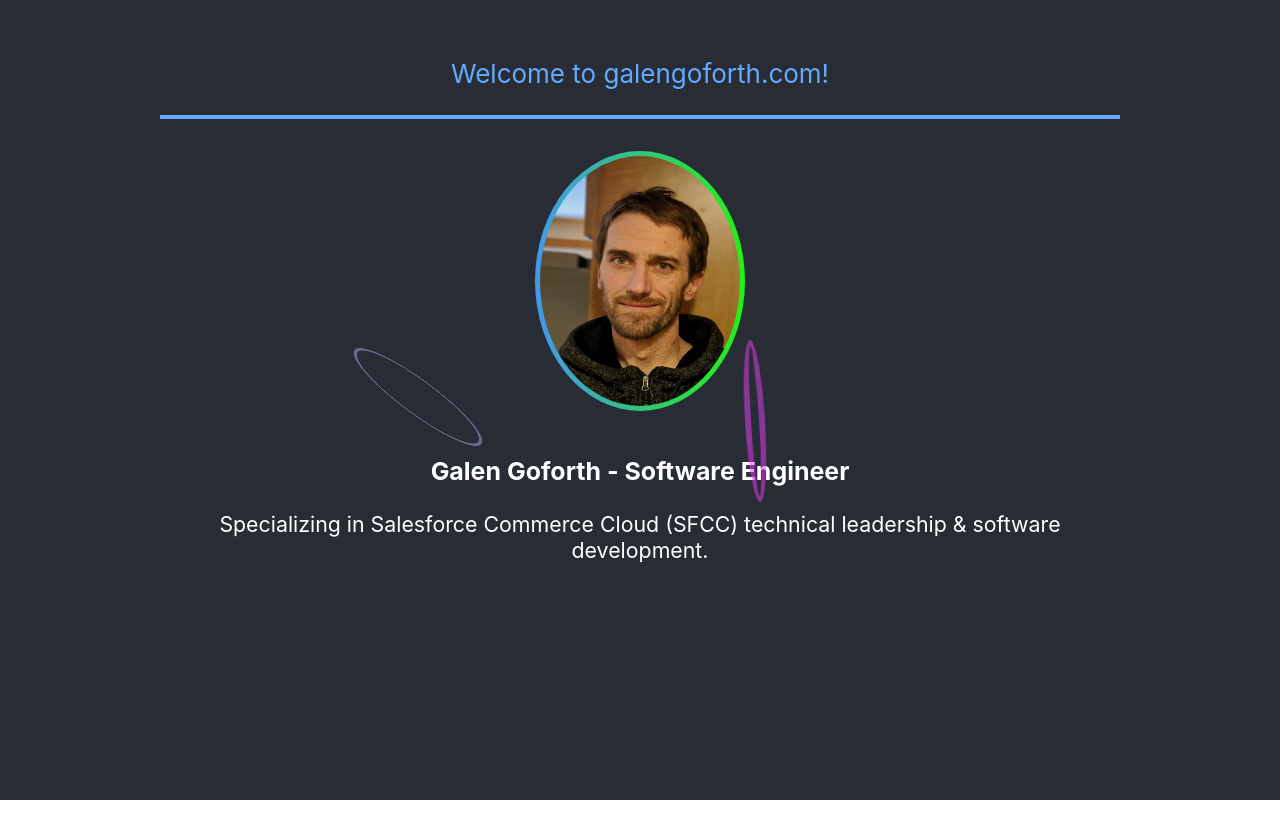
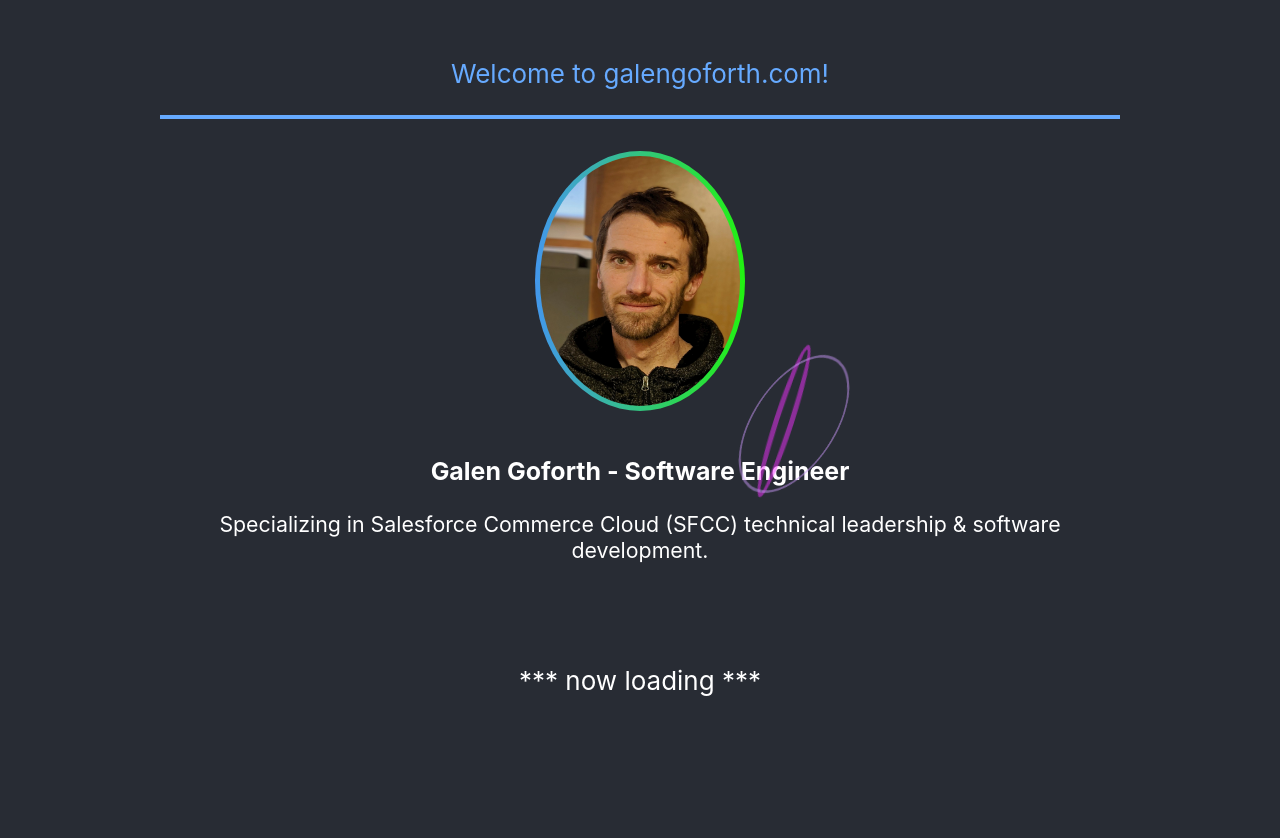
Before and after one commit to ghgofort/galengoforth.com, a React (Create React App) app: page / in a window 1280 px wide. Shown: the top 838 px of the page. Before the commit the page ends 800 px from the top, so only its background shows below. Built offline with nearby package versions, Linux system fonts and the light colour scheme; no server answers.

Commit message:
add HPT component & call to fetch data from API

```diff
--- a/src/App.js
+++ b/src/App.js
@@ -1,11 +1,13 @@
 import AboutMe from './components/aboutMe';
 import './App.css';
+import HPT from './components/hpt';
 
 function App() {
   return (
     <div className="App">
       <header className="App-header">
         <AboutMe />
+        <HPT />
       </header>
     </div>
   );
--- a/src/components/aboutMe.css
+++ b/src/components/aboutMe.css
@@ -50,7 +50,7 @@
 
 @media (prefers-reduced-motion: no-preference) {
     .AboutMe__container::after {
-        animation: oval-spin-2 infinite 3s linear;
+        animation: oval-spin-2 infinite 5s linear;
     }
 }
 
--- /dev/null
+++ b/src/components/hpt.css
@@ -0,0 +1,7 @@
+.hpt__component {
+    display: flex;
+    flex-direction: column;
+    align-items: center;
+    justify-content: center;
+    height: 100vh;
+}
--- /dev/null
+++ b/src/components/hpt.js
@@ -0,0 +1,36 @@
+/**
+ * React component to show the humidity, pressure, & temperature readings
+ * from the Raspberry Pi values from the NodeJS API.
+ */
+
+import React, { useState, useEffect } from 'react';
+import './hpt.css';
+
+const getHPT = async () => {
+    const response = await fetch('https://pi-services-59qvrknrb-galen-goforths-projects.vercel.app/hpt');
+    const body = await response.json();
+
+    if (response.status !== 200) {
+        throw Error(body.message);
+    }
+    return body;
+
+};
+
+function HPT() {
+    const [apiResponse, setApiResponse] = useState("*** now loading ***");
+    useEffect(() => {
+        getHPT()
+            .then(res => res.text())
+            .then(res => setApiResponse(res))
+            .catch(err => err);
+    }, []);
+
+    return (
+        <div className="hpt__component">
+            {apiResponse}
+        </div>
+    );
+};
+
+export default HPT;
```
Also changed, not shown: 1 other file (tests, documents, lock files or other folders).
